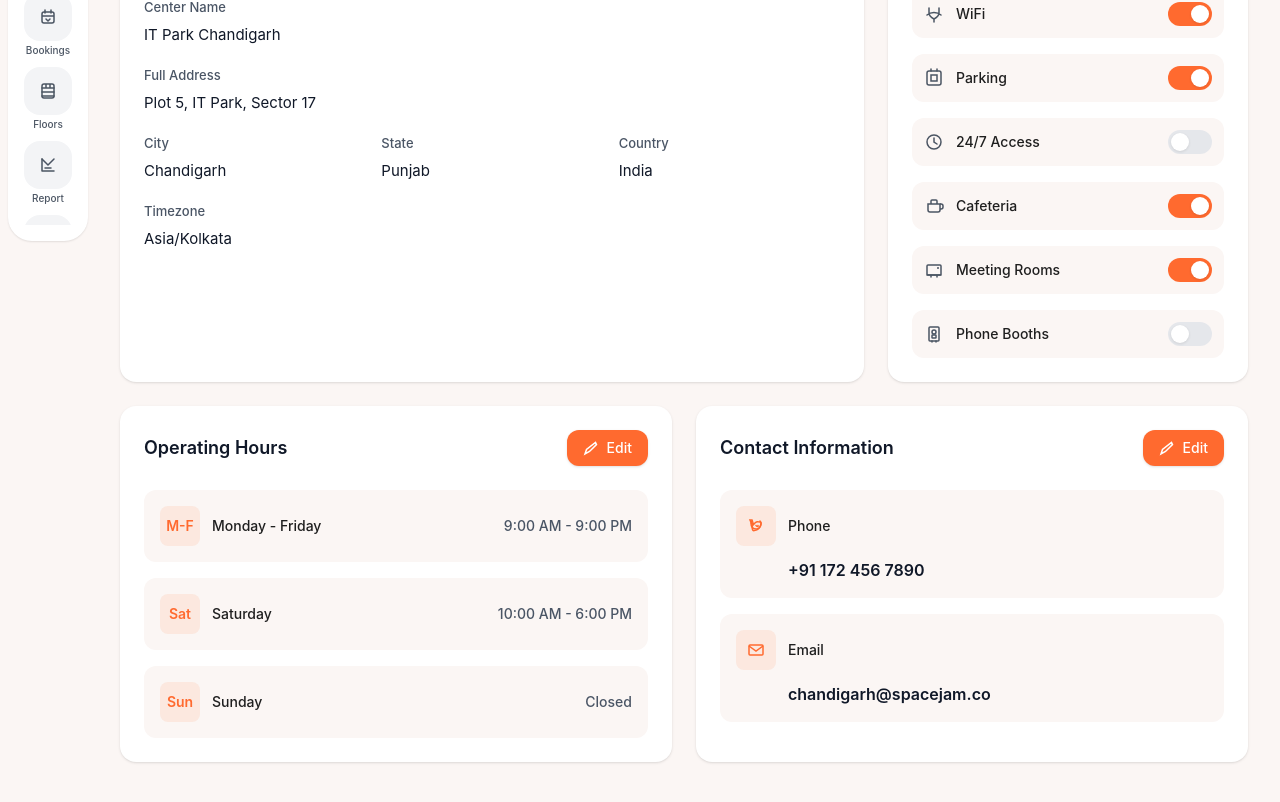
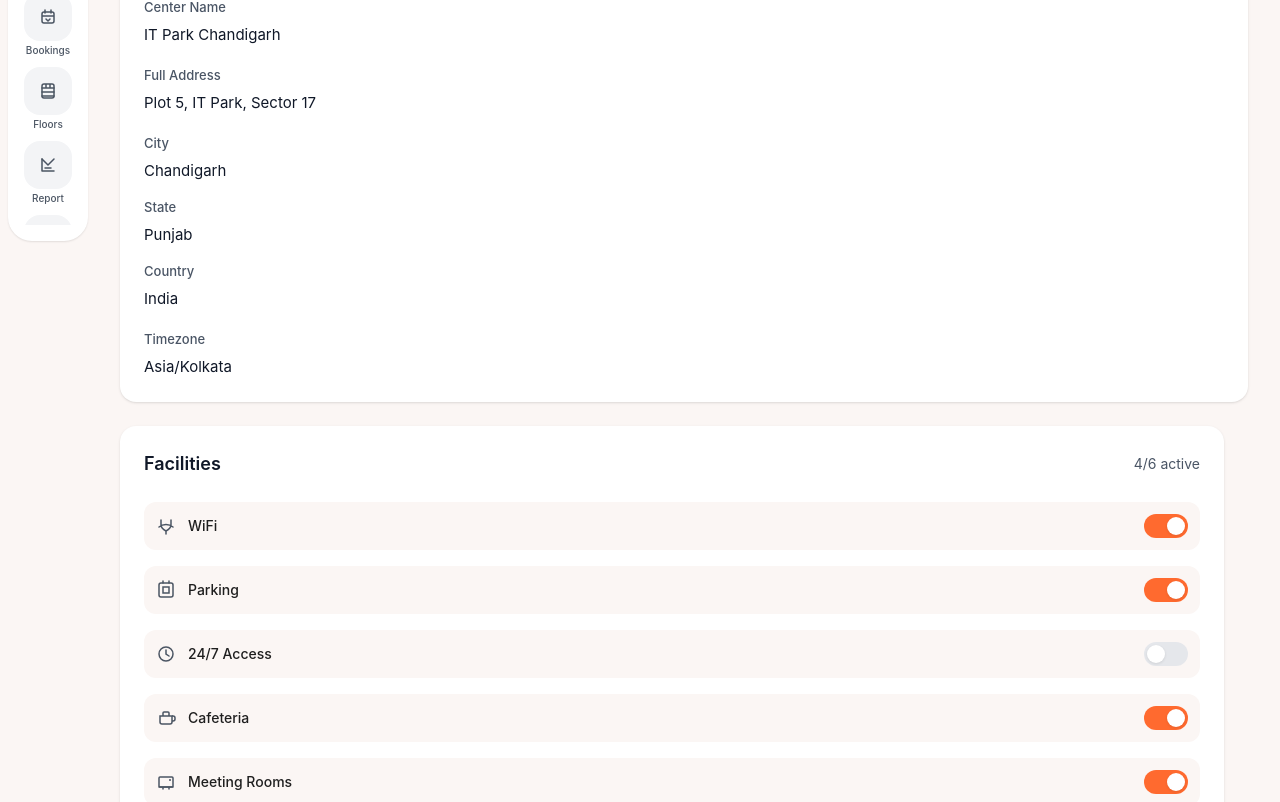
Before and after one commit to AmanVatsSharma/spacejam, a Next.js app in the folder apps/web/: page /dashboard/location in a window 1280 px wide. Shown: the part 418-1220 px from the top of the page. Built offline with nearby package versions, Linux system fonts and the light colour scheme.

Commit message:
feat(web): tighten location page at compact
- main column gap 24 → 12
- 3-col main grid → 1 col at compact
- city/state/country 3-col → 1 col at compact
- operating hours 2-col → 1 col at compact

Co-authored-by: AmanVatsSharma

```diff
--- a/apps/web/src/app/dashboard/location/page.tsx
+++ b/apps/web/src/app/dashboard/location/page.tsx
@@ -173,7 +173,7 @@ export default function LocationPage() {
   const activeFacilitiesCount = Object.values(location.facilities).filter(Boolean).length;
 
   return (
-    <div className="flex flex-col gap-6">
+    <div className="flex flex-col gap-6 compact:gap-3">
       {/* Page Header */}
       <div className="bg-white rounded-2xl shadow-sm p-5 flex items-center justify-between">
         <div className="flex flex-col gap-1">
@@ -209,7 +209,7 @@ export default function LocationPage() {
       </div>
 
       {/* Center Details & Facilities Grid */}
-      <div className="grid grid-cols-3 gap-6">
+      <div className="grid grid-cols-1 compact:grid-cols-3 gap-6 compact:gap-3">
         {/* Center Details Card */}
         <div className="col-span-2 bg-white rounded-2xl shadow-sm p-6">
           <div className="flex items-center justify-between mb-6">
@@ -272,7 +272,7 @@ export default function LocationPage() {
             </div>
 
             {/* City, State, Country Row */}
-            <div className="grid grid-cols-3 gap-4">
+            <div className="grid grid-cols-1 compact:grid-cols-3 gap-4">
               <div className={styles.inputGroup}>
                 <label className={styles.label}>City</label>
                 {isEditing ? (
@@ -371,7 +371,7 @@ export default function LocationPage() {
       </div>
 
       {/* Operating Hours & Contact Grid */}
-      <div className="grid grid-cols-2 gap-6">
+      <div className="grid grid-cols-1 compact:grid-cols-2 gap-6 compact:gap-3">
         {/* Operating Hours Card */}
         <div className="bg-white rounded-2xl shadow-sm p-6">
           <div className="flex items-center justify-between mb-6">
```
